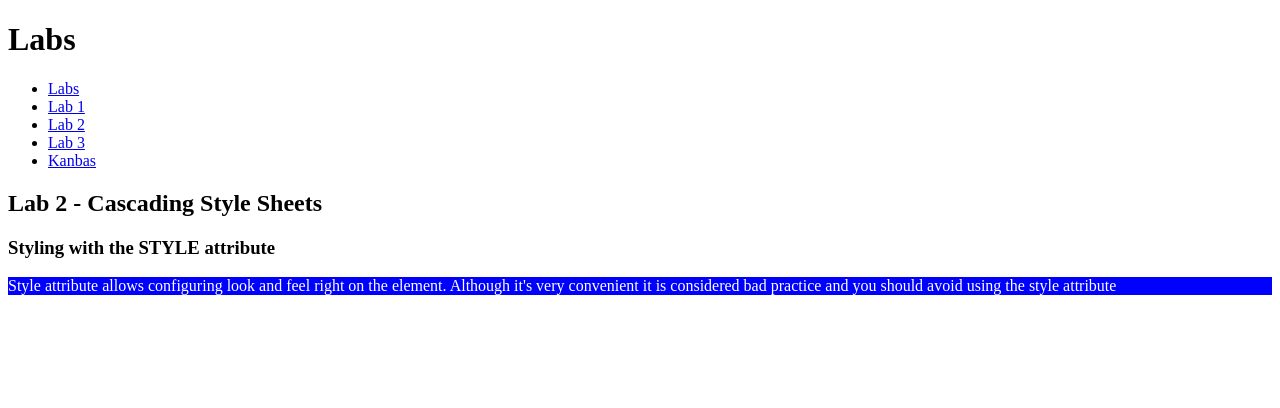
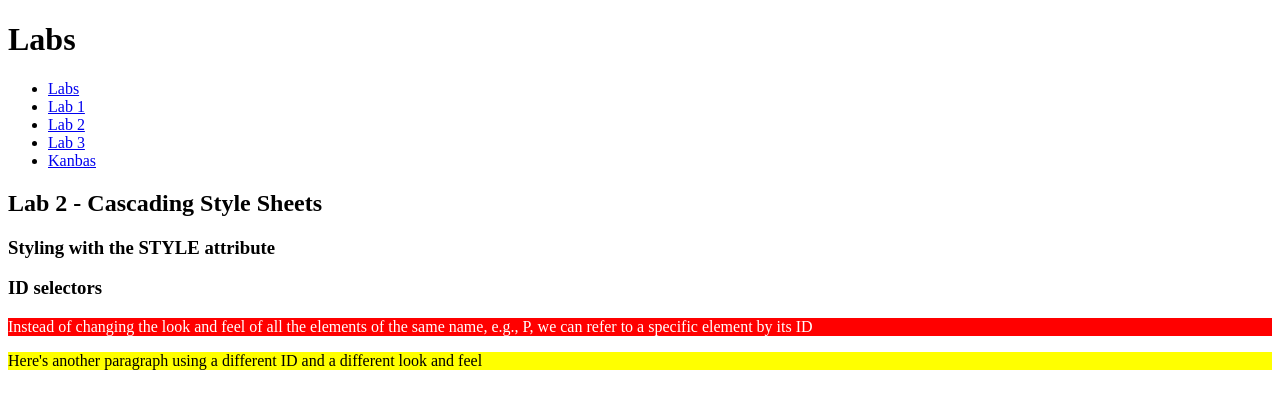
Before and after one commit to EthanLawyer/kanbas-react-web-app, a React (Create React App) app: page /#/Labs/Lab2 in a window 1280 px wide. Shown: the top 408 px of the page. Built offline with nearby package versions, Linux system fonts and the light colour scheme.

Commit message:
Selecting content with ID selectors

```diff
--- a/src/Labs/Lab2/index.css
+++ b/src/Labs/Lab2/index.css
@@ -1,4 +1,12 @@
-p {
+/* p {
     background-color: blue;
     color: white;
- }
+ } */
+ p#wd-id-selector-1 {
+    background-color: red;
+    color: white;
+   }
+   p#wd-id-selector-2 {
+    background-color: yellow;
+    color: black;
+   }
--- a/src/Labs/Lab2/index.tsx
+++ b/src/Labs/Lab2/index.tsx
@@ -7,12 +7,23 @@ export default function Lab2() {
         <h3>Styling with the STYLE attribute</h3>
         {/* <p style={{ backgroundColor: "blue",
                     color: "white" }}> */}
-        <p>
+        {/* <p>
           Style attribute allows configuring look and feel
           right on the element. Although it's very convenient
           it is considered bad practice and you should avoid
           using the style attribute
-        </p>
+        </p> */}
+        <div id="wd-css-id-selectors">
+          <h3>ID selectors</h3>
+          <p id="wd-id-selector-1">
+            Instead of changing the look and feel of all the
+            elements of the same name, e.g., P, we can refer to a specific element by its ID
+          </p>
+          <p id="wd-id-selector-2">
+            Here's another paragraph using a different ID and a different look and
+            feel
+          </p>
+        </div>
       </div>
     );
   }
```
